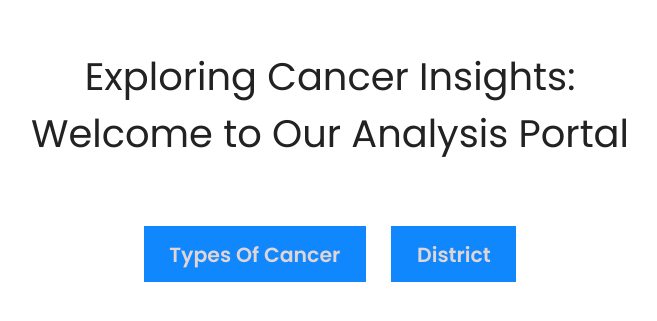
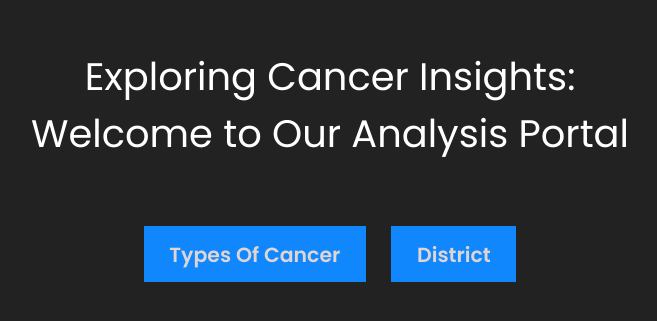
Before and after one commit to itsgeekhokage/cancer-research, a React (Vite) app in the folder public/: page /report in a window 1280 px wide. Shown: the part 235-556 px from the top of the page, without its empty margins (310-967 px from the left). Built offline with nearby package versions, Linux system fonts and the light colour scheme; no server answers.

Commit message:
Update report.module.css

```diff
--- a/public/src/pages/report.module.css
+++ b/public/src/pages/report.module.css
@@ -8,12 +8,12 @@
   gap: 5vw;
   width: 100vw;
   min-height: 100vh;
-  background-color: #ffffff;
+  background-color: #222222;
 }
 
 .welcomeHeading{
   font-size: 3vw;
-  color: #222222;
+  color: #fff;
   text-align: center;
 }
 
```
